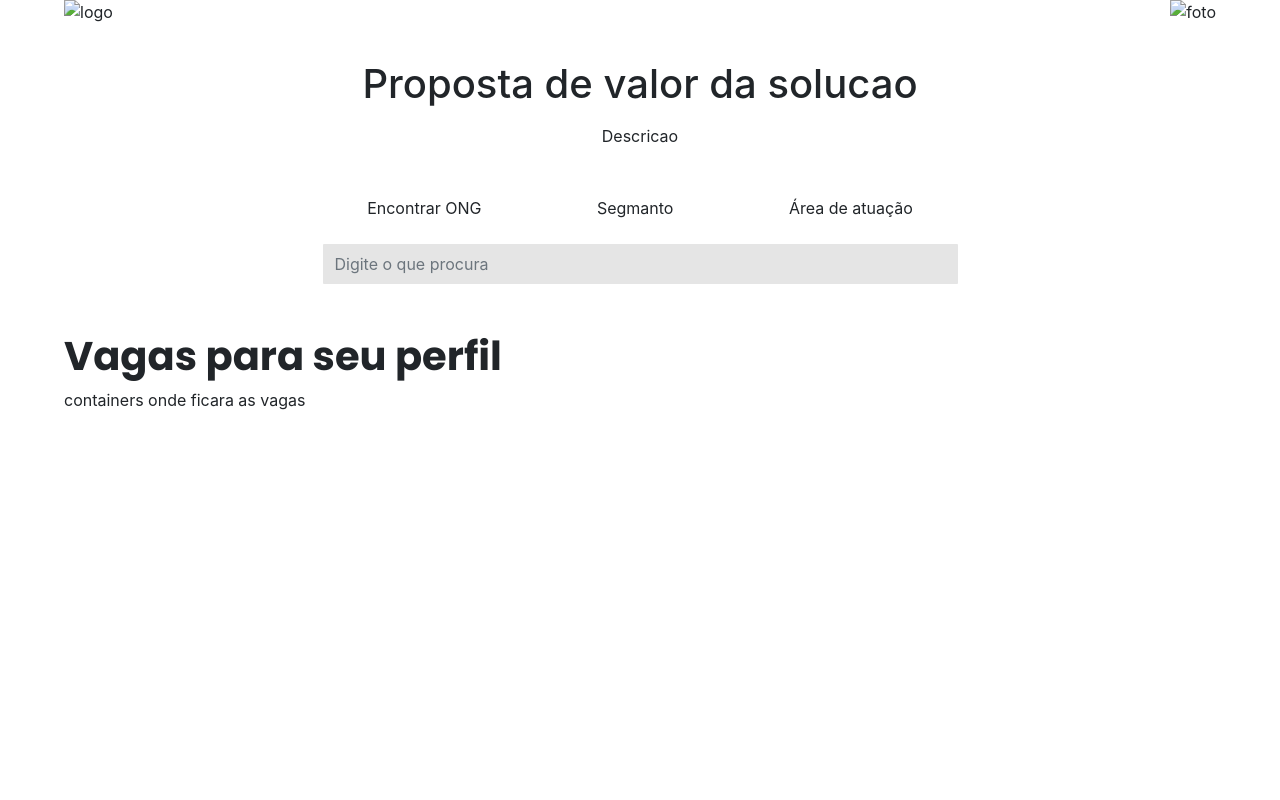
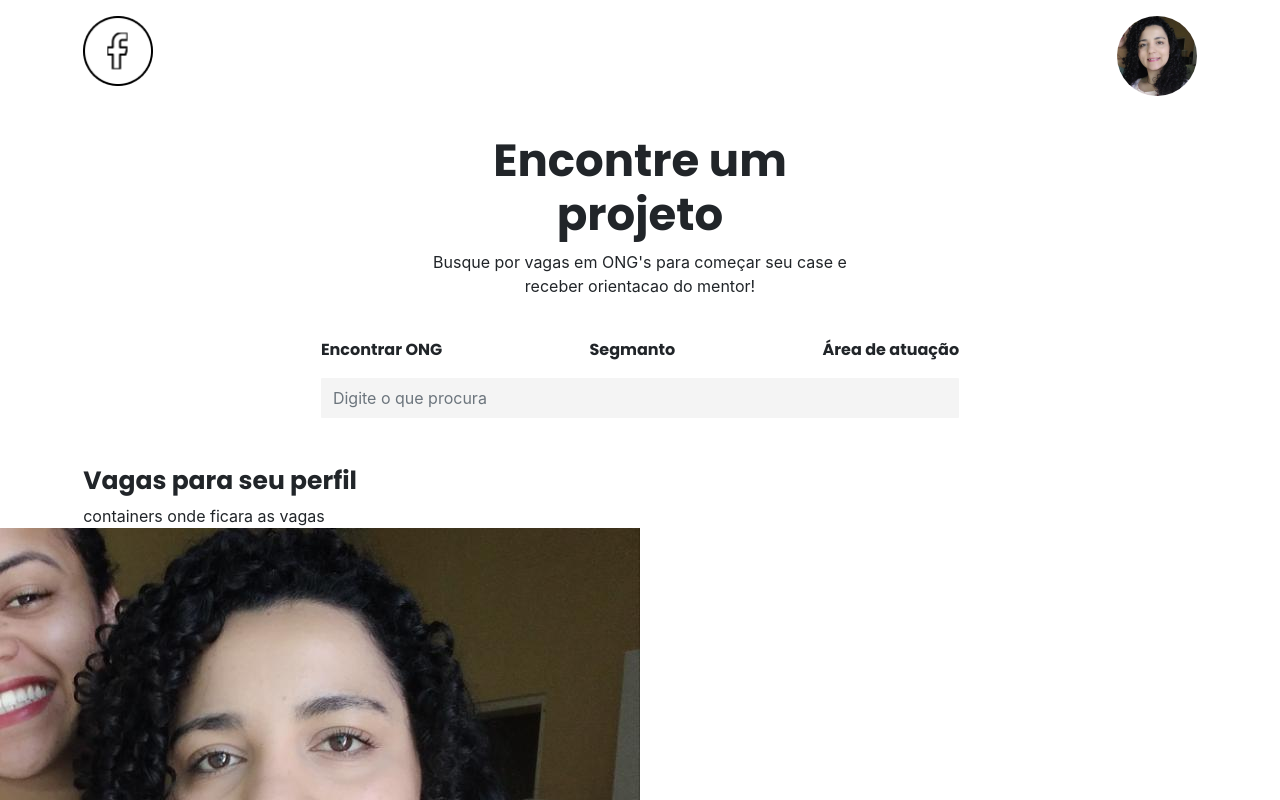
Before and after one commit to ScarlateAlves/PROVI-Hackwoman-2021, a website: page html/homeBusca.html in a window 1280 px wide. Shown: the top 800 px of the page. Drawn offline with nearby package versions, Linux system fonts and the light colour scheme.

Commit message:
tela de busca

```diff
--- a/css/busca.css
+++ b/css/busca.css
@@ -1,9 +1,22 @@
+.conteiner-perfil {
+    width: 87%;
+    margin: auto;
+}
+
 nav {
-    height: 60px;
+    height: 70px;
+}
+
+img.foto-usuario {
+    border-radius: 500px;
+    border-radius: 500px;
+    width: 80px;
+    height: 80px;
 }
 
 .inputBusca {
-    width: 635px;
+    width: 700px;
+    background: #F4F4F4;
 }
 
 .container {
@@ -11,11 +24,27 @@ nav {
     text-align: center;
 }
 
-.conteiner-perfil {
-    width: 90%;
-    margin: auto;
-}
-
 .conteiner-perfil-telas {
     width: 90%;
 }
+
+h1.letras-pretas {
+    font-size: 45px;
+}
+
+.letras-pretas {
+    font-family: 'Poppins', sans-serif;
+}
+
+h2 {
+    font-size: 25px;
+}
+
+.letra-negrito {
+    font-weight: bold;
+}
+
+.texto-conteiner {
+    width: 70%;
+    margin: auto;
+}
--- a/html/homeBusca.html
+++ b/html/homeBusca.html
@@ -18,21 +18,25 @@
 
     <body>
         <div class="conteiner-perfil">
-            <nav class="d-flex d-flex justify-content-between">
-                <img src="" alt="logo">
-                <img src="" alt="foto">
+            <nav class="d-flex d-flex justify-content-between mt-3">
+                <img src="../imagens/Facebook.png" alt="logo">
+                <img class="foto-usuario" src="../imagens/pp.jpg" alt="foto">
             </nav>
-            <div class="container conteiner-proposta">
-                <h1 class="pb-2">Proposta de valor da solucao</h1>
-                <p class="pb-4">Descricao</p>
-                <div class="d-flex justify-content-around pb-4 mt-4">
-                    <span class="">Encontrar ONG</span>
-                    <span class="">Segmanto</span>
-                    <span class="">Área de atuação</span>
+            <div class="container conteiner-proposta mt-5">
+                <div class="texto-conteiner">
+                    <h1 class="pb-0 letras-pretas">Encontre um projeto</h1>
+                    <p class="pb-4">Busque por vagas em ONG's para começar seu case e receber orientacao do mentor!</p>
+                </div>
+
+                <div class="d-flex justify-content-between pb-3 mt-2 letra-negrito">
+                    <span class="letras-pretas">Encontrar ONG</span>
+                    <span class="letras-pretas">Segmanto</span>
+                    <span class="letras-pretas">Área de atuação</span>
                 </div>
                 <div class="form-group d-flex justify-content-center">
-                    <input type="text " class="form-control caixa inputBusca border-0" id="email" placeholder="Digite o que procura">
+                    <input type="text " class="form-control caixa  inputBusca border-0" id="email" placeholder="Digite o que procura">
                 </div>
+
             </div>
 
             <h2 class="mt-5">Vagas para seu perfil</h2>
@@ -40,6 +44,9 @@
                 containers onde ficara as vagas
             </div>
         </div>
+        <div>
+            <img src="../imagens/pp.jpg" alt="">
+        </div>
     </body>
 
 </html>
```
Also changed, not shown: html/login.html (+2 -2 lines), html/perfil.html (deleted, +0 -61 lines), html/perfilVoluntario.html (added, +92 -0 lines), css/perfilCandidato.css (added), imagens/pp.jpg (added).
